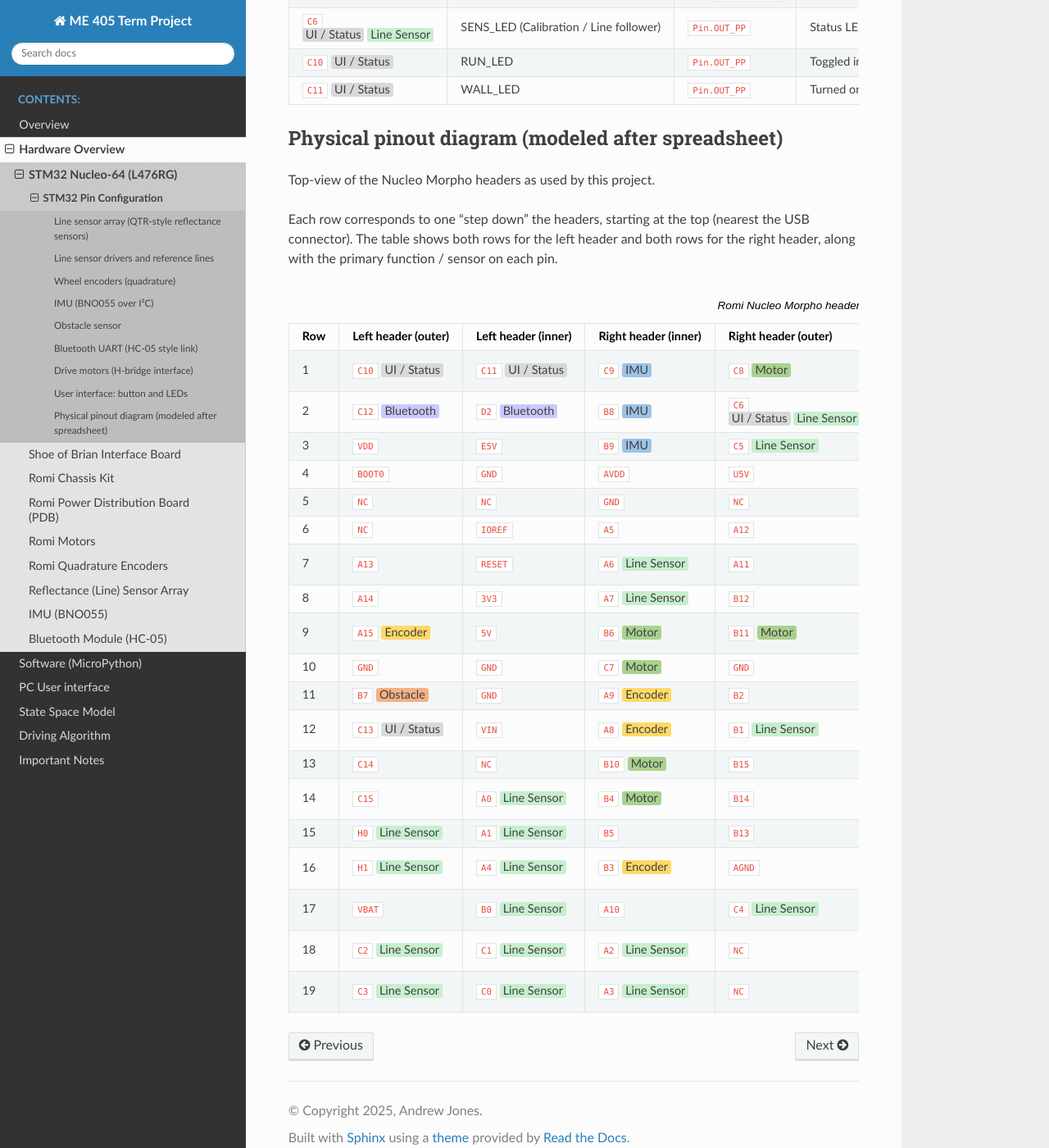
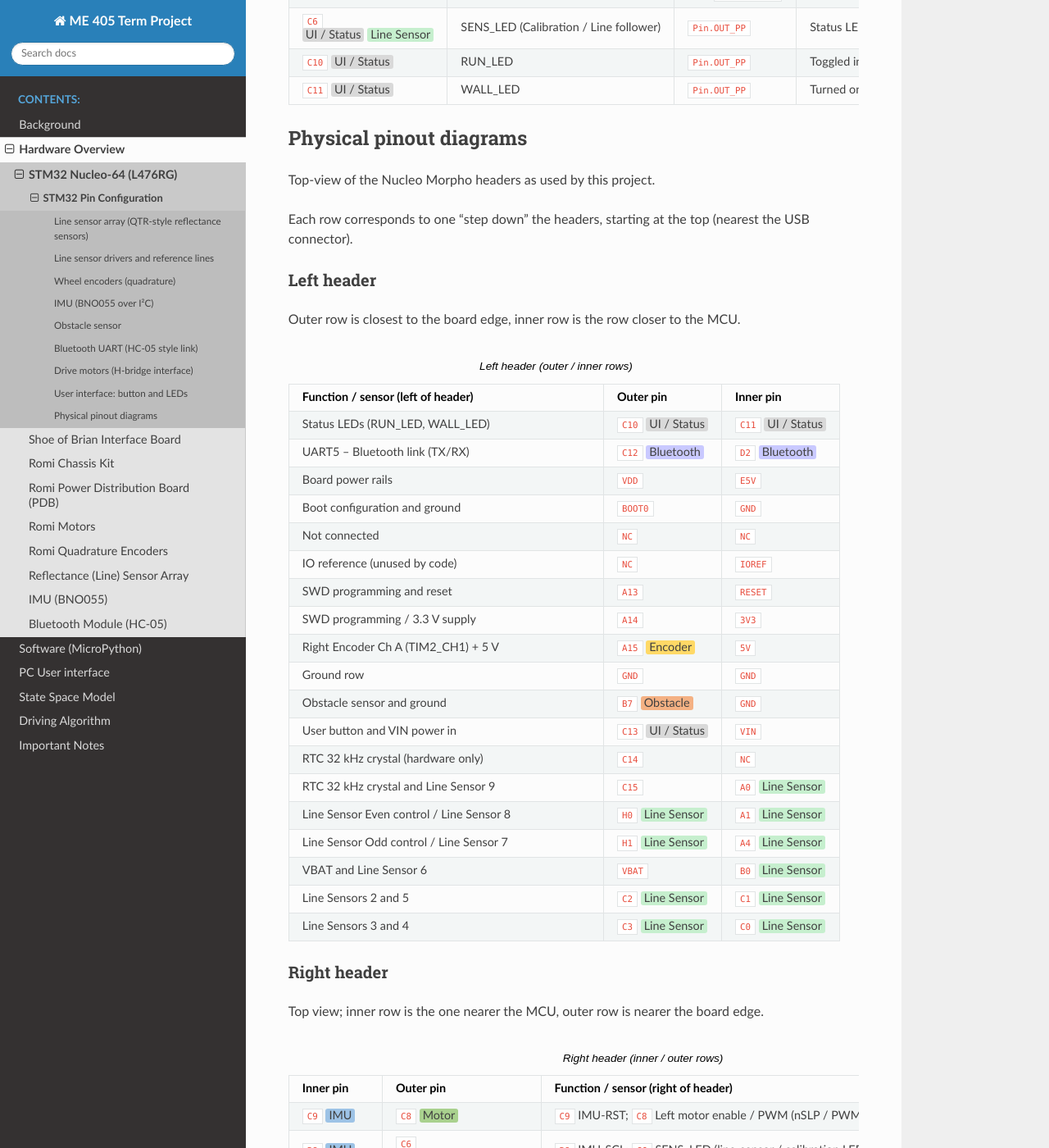
Before and after one commit to andrewthegr8/Term-Project-ME-405, a Sphinx documentation site: the page built from docs/source/stm32-pins.rst, in a window 1280 px wide and 1400 px high, scrolled down 2889 px. Shown: the whole window at 82% size. Built offline with Sphinx 7.4.7 and the Read the Docs theme 3.1.0, drawn with Linux system fonts in a browser that asks for light colours; some of the changed text lies outside the part shown.

Commit message:
Add background information and demo section to documentation; remove overview file

```diff
--- a/docs/source/overview.rst
+++ /dev/null
@@ -1,55 +0,0 @@
-Overview
-===============
-
-
-ME 405 Mechatronics
-----------------------
-This class is offered as part of Cal Poly Mechanical Engineering program.
-Here's the description from the Cal Poly catalog.
-
-Microprocessor applications in machine control and product design. Applied electronics.
-Drive technology; transducers and electromechanical systems. Real-time programming.
-Mechatronic design methodology.
-
-The Fall 2025 Mechatronics class offering focused on programming in
-MicroPython on a STM32 MCU to operate a small differential drive robot.
-
-Term project
------------------
-The term project for the class was to program the robot to autonomously
-navigate an obstacle sourse using a variety of sensors. The video below shows
-the robot successfully completing the course.
-
-In the video, the robot uses an IR line sensor to follow the line until the "Y"
-at which point it targets checkpoints and solo cups while avoiding obstacles.
-It also utilizes its bump sensor to detect and avoid the "wall" near the start.
-
-Access the full code repositry on GitHub `here <https://github.com/andrewthegr8/Term-Project-ME-405/tree/main>`.
-
-.. raw:: html
-
-   <style>
-     .video-container-vertical {
-       position: relative;
-       padding-bottom: 100%; /* 9:16 aspect ratio */
-       height: 0;
-       overflow: hidden;
-       margin: 20px auto;
-       background: #000;
-     }
-     .video-container-vertical iframe {
-       position: absolute;
-       top: 0;
-       left: 0;
-       width: 100%;
-       height: 100%;
-     }
-   </style>
-
-   <div class="video-container-vertical">
-     <iframe
-       src="https://www.youtube.com/embed/yyV9BpyjOOg"
-       frameborder="0"
-       allowfullscreen>
-     </iframe>
-   </div>
--- a/docs/source/stm32-pins.rst
+++ b/docs/source/stm32-pins.rst
@@ -292,156 +292,191 @@ User interface: button and LEDs
      - Turned on when a wall or obstacle is detected.
 
 
-Physical pinout diagram (modeled after spreadsheet)
+Physical pinout diagrams
 ---------------------------------------------------
 
 Top-view of the Nucleo Morpho headers as used by this project.
 
 Each row corresponds to one “step down” the headers, starting at the
-top (nearest the USB connector).  The table shows both rows for the left
-header and both rows for the right header, along with the primary
-function / sensor on each pin.
+top (nearest the USB connector).
 
-.. list-table:: Romi Nucleo Morpho headers (top view)
+Left header
+^^^^^^^^^^^
+
+Outer row is closest to the board edge, inner row is the row closer
+to the MCU.
+
+.. list-table:: Left header (outer / inner rows)
    :header-rows: 1
-   :widths: 8 14 14 14 14 36
+   :widths: 40 15 15
 
-   * - Row
-     - Left header (outer)
-     - Left header (inner)
-     - Right header (inner)
-     - Right header (outer)
-     - Functions / sensors (per pin)
+   * - Function / sensor (left of header)
+     - Outer pin
+     - Inner pin
 
-   * - 1
+   * - Status LEDs (RUN_LED, WALL_LED)
      - ``C10`` |UI|
      - ``C11`` |UI|
-     - ``C9`` |IMU|
-     - ``C8`` |MOT|
-     - ``C10`` RUN_LED (UI); ``C11`` WALL_LED (UI); ``C9`` IMU-RST; ``C8`` Left motor PWM / nSLP (used as PWM in code).
 
-   * - 2
+   * - UART5 – Bluetooth link (TX/RX)
      - ``C12`` |BT|
      - ``D2`` |BT|
-     - ``B8`` |IMU|
-     - ``C6`` |UI| |LINE|
-     - ``C12`` UART5-TX (Bluetooth); ``D2`` UART5-RX (Bluetooth); ``B8`` IMU-SCL; ``C6`` SENS_LED (calibration / line-sensor LED).
 
-   * - 3
+   * - Board power rails
      - ``VDD``
      - ``E5V``
-     - ``B9`` |IMU|
-     - ``C5`` |LINE|
-     - Power pins (``VDD``, ``E5V``); ``B9`` IMU-SDA; ``C5`` Line Sensor 14.
 
-   * - 4
+   * - Boot configuration and ground
      - ``BOOT0``
      - ``GND``
-     - ``AVDD``
-     - ``U5V``
-     - Boot and supply pins (no direct sensor use in this firmware).
 
-   * - 5
+   * - Not connected
      - ``NC``
      - ``NC``
-     - ``GND``
-     - ``NC``
-     - Unused / ground pins.
 
-   * - 6
+   * - IO reference (unused by code)
      - ``NC``
      - ``IOREF``
-     - ``A5``
-     - ``A12``
-     - On-board ADC / USB-communication pads (not used by the provided MicroPython code).
 
-   * - 7
+   * - SWD programming and reset
      - ``A13``
      - ``RESET``
-     - ``A6`` |LINE|
-     - ``A11``
-     - ``A13`` SWD programming; ``RESET`` line; ``A6`` Line Sensor 10; ``A11`` USB communication through shoe (unused in code).
 
-   * - 8
+   * - SWD programming / 3.3 V supply
      - ``A14``
      - ``3V3``
-     - ``A7`` |LINE|
-     - ``B12``
-     - ``A14`` SWD programming; ``3V3`` supply; ``A7`` Line Sensor 11; ``B12`` spare.
 
-   * - 9
+   * - Right Encoder Ch A (TIM2_CH1) + 5 V
      - ``A15`` |ENC|
      - ``5V``
-     - ``B6`` |MOT|
-     - ``B11`` |MOT|
-     - ``A15`` Right Encoder Ch A (TIM2_CH1); ``5V`` supply; ``B6`` Right Motor PWM; ``B11`` Right Motor DIR.
 
-   * - 10
+   * - Ground row
      - ``GND``
      - ``GND``
-     - ``C7`` |MOT|
-     - ``GND``
-     - Ground pins; ``C7`` Right Motor nSLP / enable.
 
-   * - 11
+   * - Obstacle sensor and ground
      - ``B7`` |OBS|
      - ``GND``
-     - ``A9`` |ENC|
-     - ``B2``
-     - ``B7`` Obstacle sensor (digital input); ``A9`` Left Encoder Ch B (TIM1_CH2); ``B2`` spare.
 
-   * - 12
+   * - User button and VIN power in
      - ``C13`` |UI|
      - ``VIN``
-     - ``A8`` |ENC|
-     - ``B1`` |LINE|
-     - ``C13`` Blue user button; ``VIN`` power in; ``A8`` Left Encoder Ch A (TIM1_CH1); ``B1`` Line Sensor 13.
 
-   * - 13
+   * - RTC 32 kHz crystal (hardware only)
      - ``C14``
      - ``NC``
-     - ``B10`` |MOT|
-     - ``B15``
-     - ``C14`` 32 kHz RTC crystal; ``B10`` Left Motor DIR; ``B15`` spare.
 
-   * - 14
+   * - RTC 32 kHz crystal and Line Sensor 9
      - ``C15``
      - ``A0`` |LINE|
-     - ``B4`` |MOT|
-     - ``B14``
-     - ``C15`` 32 kHz RTC crystal; ``A0`` Line Sensor 9; ``B4`` Left Motor PWM (TIM3_CH1); ``B14`` spare.
 
-   * - 15
+   * - Line Sensor Even control / Line Sensor 8
      - ``H0`` |LINE|
      - ``A1`` |LINE|
-     - ``B5``
-     - ``B13``
-     - ``H0`` Line Sensor Even control; ``A1`` Line Sensor 8; ``B5`` spare; ``B13`` spare.
 
-   * - 16
+   * - Line Sensor Odd control / Line Sensor 7
      - ``H1`` |LINE|
      - ``A4`` |LINE|
-     - ``B3`` |ENC|
-     - ``AGND``
-     - ``H1`` Line Sensor Odd control; ``A4`` Line Sensor 7; ``B3`` Right Encoder Ch B (TIM2_CH2); ``AGND`` analog ground.
 
-   * - 17
+   * - VBAT and Line Sensor 6
      - ``VBAT``
      - ``B0`` |LINE|
-     - ``A10``
-     - ``C4`` |LINE|
-     - ``VBAT`` battery input; ``B0`` Line Sensor 6; ``A10`` general I/O (not used in code); ``C4`` Line Sensor 12.
 
-   * - 18
+   * - Line Sensors 2 and 5
      - ``C2`` |LINE|
      - ``C1`` |LINE|
-     - ``A2`` |LINE|
-     - ``NC``
-     - ``C2`` Line Sensor 2; ``C1`` Line Sensor 5; ``A2`` ADC (UART2 to ST-Link MCU, used with the line array); other pin NC.
 
-   * - 19
+   * - Line Sensors 3 and 4
      - ``C3`` |LINE|
      - ``C0`` |LINE|
-     - ``A3`` |LINE|
+
+
+Right header
+^^^^^^^^^^^^
+
+Top view; inner row is the one nearer the MCU, outer row is nearer the board
+edge.
+
+.. list-table:: Right header (inner / outer rows)
+   :header-rows: 1
+   :widths: 15 15 40
+
+   * - Inner pin
+     - Outer pin
+     - Function / sensor (right of header)
+
+   * - ``C9`` |IMU|
+     - ``C8`` |MOT|
+     - ``C9`` IMU-RST; ``C8`` Left motor enable / PWM (nSLP / PWM, used as motor control).
+
+   * - ``B8`` |IMU|
+     - ``C6`` |UI| |LINE|
+     - ``B8`` IMU-SCL; ``C6`` SENS_LED (line-sensor / calibration LED).
+
+   * - ``B9`` |IMU|
+     - ``C5`` |LINE|
+     - ``B9`` IMU-SDA; ``C5`` Line Sensor 14.
+
+   * - ``AVDD``
+     - ``U5V``
+     - Analog VDD and USB 5 V (no direct sensor in this firmware).
+
+   * - ``GND``
      - ``NC``
-     - ``C3`` Line Sensor 3; ``C0`` Line Sensor 4; ``A3`` ADC (UART2 to ST-Link MCU, used with the line array); other pin NC.
+     - Ground / not connected.
+
+   * - ``A5``
+     - ``A12``
+     - On-board ADC / USB communication through shoe (unused in the MicroPython code).
+
+   * - ``A6`` |LINE|
+     - ``A11``
+     - ``A6`` Line Sensor 10; ``A11`` USB communication through shoe (unused by code).
+
+   * - ``A7`` |LINE|
+     - ``B12``
+     - ``A7`` Line Sensor 11; ``B12`` spare.
+
+   * - ``B6`` |MOT|
+     - ``B11`` |MOT|
+     - Right motor drive: ``B6`` PWM / IN1; ``B11`` DIR / IN2.
+
+   * - ``C7`` |MOT|
+     - ``GND``
+     - ``C7`` Right Motor nSLP / enable; outer pin ground.
+
+   * - ``A9`` |ENC|
+     - ``B2``
+     - ``A9`` Left Encoder Ch B (TIM1_CH2); ``B2`` spare.
+
+   * - ``A8`` |ENC|
+     - ``B1`` |LINE|
+     - ``A8`` Left Encoder Ch A (TIM1_CH1); ``B1`` Line Sensor 13.
+
+   * - ``B10`` |MOT|
+     - ``B15``
+     - ``B10`` Left Motor DIR; ``B15`` spare.
+
+   * - ``B4`` |MOT|
+     - ``B14``
+     - ``B4`` Left Motor PWM (TIM3_CH1); ``B14`` spare.
+
+   * - ``B5``
+     - ``B13``
+     - Both pins currently spare in the code.
+
+   * - ``B3`` |ENC|
+     - ``AGND``
+     - ``B3`` Right Encoder Ch B (TIM2_CH2); ``AGND`` analog ground.
+
+   * - ``A10``
+     - ``C4`` |LINE|
+     - ``A10`` general I/O (unused in code); ``C4`` Line Sensor 12.
+
+   * - ``A2`` |LINE|
+     - ``NC``
+     - ``A2`` ADC (UART2 to ST-Link MCU, used with line-sensor group); outer pin NC.
+
+   * - ``A3`` |LINE|
+     - ``NC``
+     - ``A3`` ADC (UART2 to ST-Link MCU, used with line-sensor group); outer pin NC.
```
Also changed, not shown: docs/source/background.rst (added, +15 -0 lines), docs/source/index.rst (+41 -1 lines).
